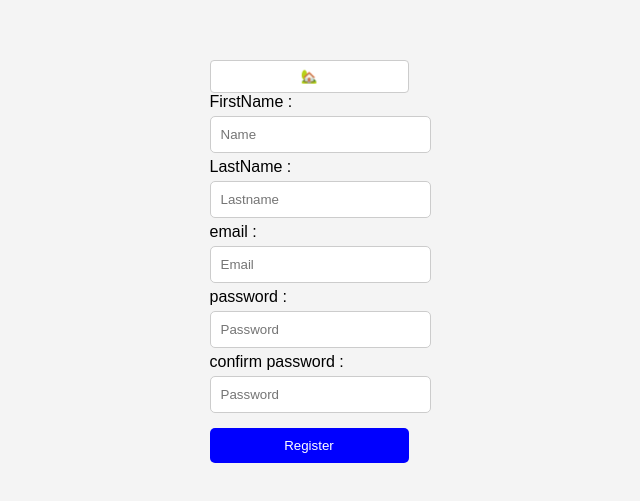
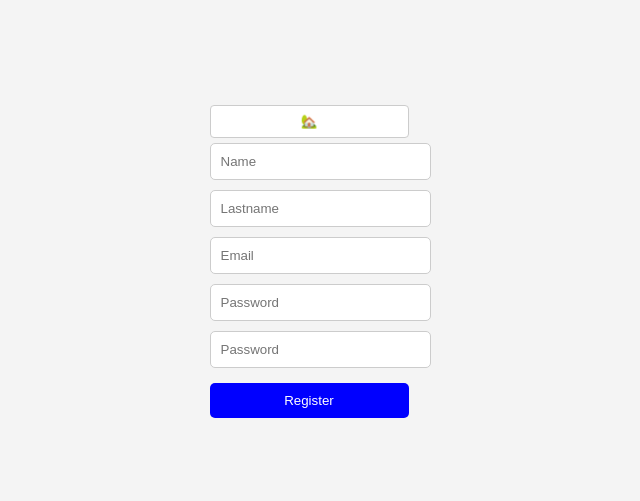
Before and after one commit to m-motors/Motors-rent, a React (Vite) app in the folder frontend/: page /register in a window 1280 px wide. Shown: the part 149-650 px from the top of the page, without its empty margins (331-971 px from the left). Built offline with nearby package versions, Linux system fonts and the light colour scheme.

Commit message:
connexion back fronte login

```diff
--- a/frontend/src/pages/Register.tsx
+++ b/frontend/src/pages/Register.tsx
@@ -6,14 +6,15 @@ function Register() {
     <div>
       <DropdownMenu />
       <form id="registerForm">
-        FirstName :
+        {/*FirstName :*/}
         <input type="text" id="name" placeholder="Name" required />
-        LastName :
+        {/*LastName :*/}
         <input type="text" id="lastname" placeholder="Lastname" required />
-        email : <input type="email" id="email" placeholder="Email" required />
-        password :
+        {/*email :*/}
+        <input type="email" id="email" placeholder="Email" required />
+        {/*password :*/}
         <input type="password" id="password" placeholder="Password" required />
-        confirm password :
+        {/*confirm password :*/}
         <input type="password" id="password" placeholder="Password" required />
         <button type="submit">Register</button>
       </form>
```
